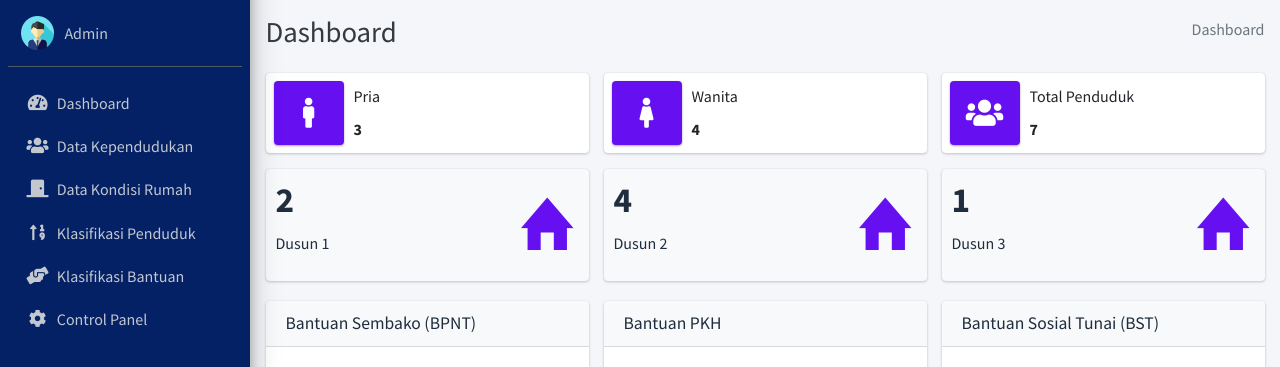
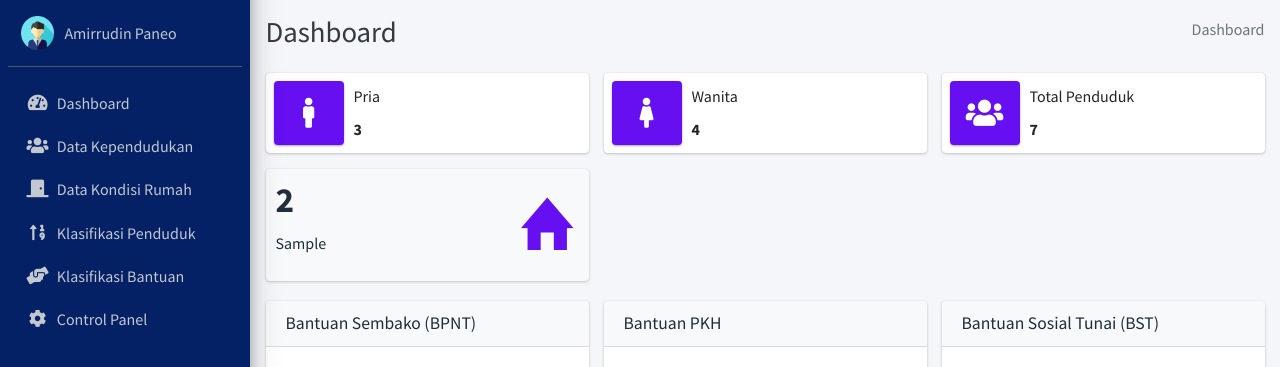
Before and after one commit to wayosu/new-simkbs, a PHP site: page /simkbs/pages in a window 1280 px wide. Shown: the part 57-424 px from the top of the page. Run offline with PHP 8.4, Linux system fonts and the light colour scheme; a user stored in the database is signed in; data comes from the database, SQL or seed files in the repository; tables that the repository leaves empty or names only in its code hold one stand-in row (values such as "Sample post"); grey boxes marked "Sample" are stand-in pictures; some libraries are stand-ins or nearby versions.

Commit message:
fix bug dusun

```diff
--- a/app/function/function_data_kependudukan.php
+++ b/app/function/function_data_kependudukan.php
@@ -1,8 +1,10 @@
 <?php
 function tampil_data($mysqli)
 {
-    $sql = $mysqli->query("SELECT * FROM tabel_kependudukan JOIN tabel_pendidikan ON tabel_kependudukan.NIK=tabel_pendidikan.NIK JOIN tabel_pekerjaan ON tabel_kependudukan.NIK=tabel_pekerjaan.NIK JOIN tabel_dusun ON tabel_kependudukan.DSN=tabel_dusun.id ORDER BY tabel_kependudukan.NO_KK DESC");
+    $sql = $mysqli->query("SELECT * FROM tabel_kependudukan JOIN tabel_pendidikan ON tabel_kependudukan.NIK=tabel_pendidikan.NIK JOIN tabel_pekerjaan ON tabel_kependudukan.NIK=tabel_pekerjaan.NIK ORDER BY tabel_kependudukan.NO_KK DESC");
     while ($row = $sql->fetch_assoc()) {
+        $sql_dusun = $mysqli->query("SELECT * FROM tabel_dusun WHERE id='$row[DSN]'");
+        $row_dusun = $sql_dusun->fetch_assoc();
 ?>
         <tr>
             <td><?= $row['NO_KK']; ?></td>
@@ -35,7 +37,7 @@ function tampil_data($mysqli)
             <td><?= $row['TMPT_LHR']; ?>, <?= tgl_indo($row['TGL_LHR']); ?></td>
             <td><?= $row['PEKERJAAN']; ?></td>
             <td>Rp. <?= number_format($row['PENGHASILAN_PER_BULAN']); ?></td>
-            <td><?= $row['dusun']; ?></td>
+            <td><?= $row_dusun['dusun']; ?></td>
             <td>
                 <button type="button" class="btn btn-default" data-toggle="dropdown">
                     <i class="fas fa-cog"></i>
--- a/views/pages/dashboard.php
+++ b/views/pages/dashboard.php
@@ -25,7 +25,7 @@
                         <span class="info-box-text">Pria</span>
                         <span class="info-box-number">
                             <?php
-                            $sql_pria = $mysqli->query("SELECT * FROM tabel_kependudukan WHERE JK='1'");
+                            $sql_pria = $mysqli->query("SELECT * FROM tabel_kependudukan WHERE JK=1");
                             echo mysqli_num_rows($sql_pria);
                             ?>
                         </span>
@@ -73,57 +73,30 @@
 
         <!-- start info boxes -->
         <div class="row">
+            <?php
+                $query_dusun = $mysqli->query("SELECT * FROM tabel_dusun");
+                while($rows_dusun = $query_dusun->fetch_assoc()) {
+                    ?>
                         <div class="col-12 col-sm-6 col-md-4">
                             <!-- small box -->
                             <div class="small-box bg-light">
                                 <div class="inner">
                                     <h3>
                                         <?php
-                            $sql_dusun1 = $mysqli->query("SELECT * FROM tabel_kependudukan WHERE DSN=1");
-                            echo mysqli_num_rows($sql_dusun1);
+                                        $tot_dusun = $mysqli->query("SELECT * FROM tabel_kependudukan WHERE DSN='$rows_dusun[id]'");
+                                        echo mysqli_num_rows($tot_dusun);
                                         ?>
                                     </h3>
-                        <p>Dusun 1</p>
+                                    <p><?= $rows_dusun['dusun'] ?></p>
                                 </div>
                                 <div class="icon text-indigo">
                                     <i class="ion ion-home"></i>
                                 </div>
                             </div>
                         </div>
-            <div class="col-12 col-sm-6 col-md-4">
-                <!-- small box -->
-                <div class="small-box bg-light">
-                    <div class="inner">
-                        <h3>
                     <?php
-                            $sql_dusun2 = $mysqli->query("SELECT * FROM tabel_kependudukan WHERE DSN=2");
-                            echo mysqli_num_rows($sql_dusun2);
+                }
             ?>
-                        </h3>
-                        <p>Dusun 2</p>
-                    </div>
-                    <div class="icon text-indigo">
-                        <i class="ion ion-home"></i>
-                    </div>
-                </div>
-            </div>
-            <div class="col-12 col-sm-6 col-md-4">
-                <!-- small box -->
-                <div class="small-box bg-light">
-                    <div class="inner">
-                        <h3>
-                            <?php
-                            $sql_dusun3 = $mysqli->query("SELECT * FROM tabel_kependudukan WHERE DSN=3");
-                            echo mysqli_num_rows($sql_dusun3);
-                            ?>
-                        </h3>
-                        <p>Dusun 3</p>
-                    </div>
-                    <div class="icon text-indigo">
-                        <i class="ion ion-home"></i>
-                    </div>
-                </div>
-            </div>
         </div>
         <!-- end info boxes -->
 
```
Lines whose indentation alone changed are shown as unchanged.
